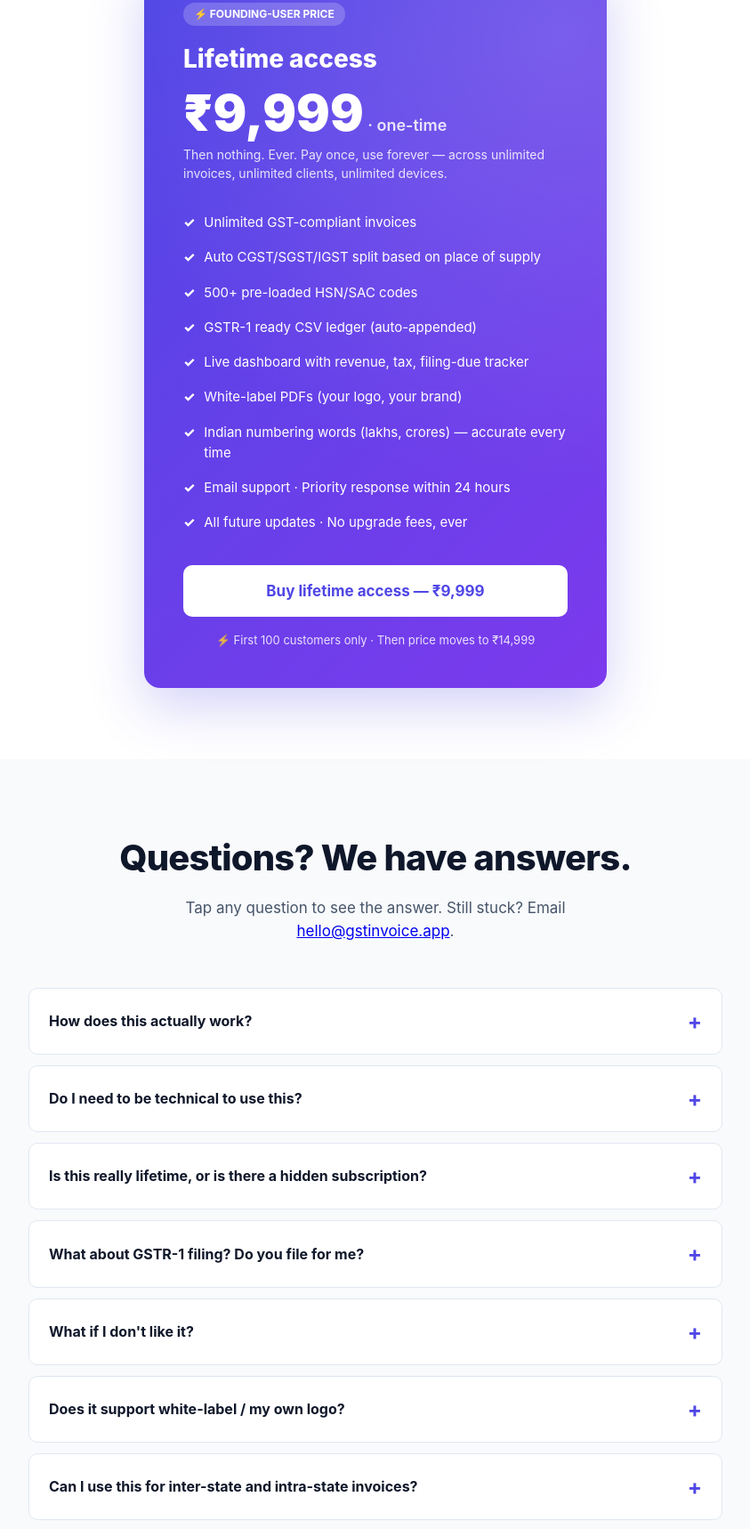
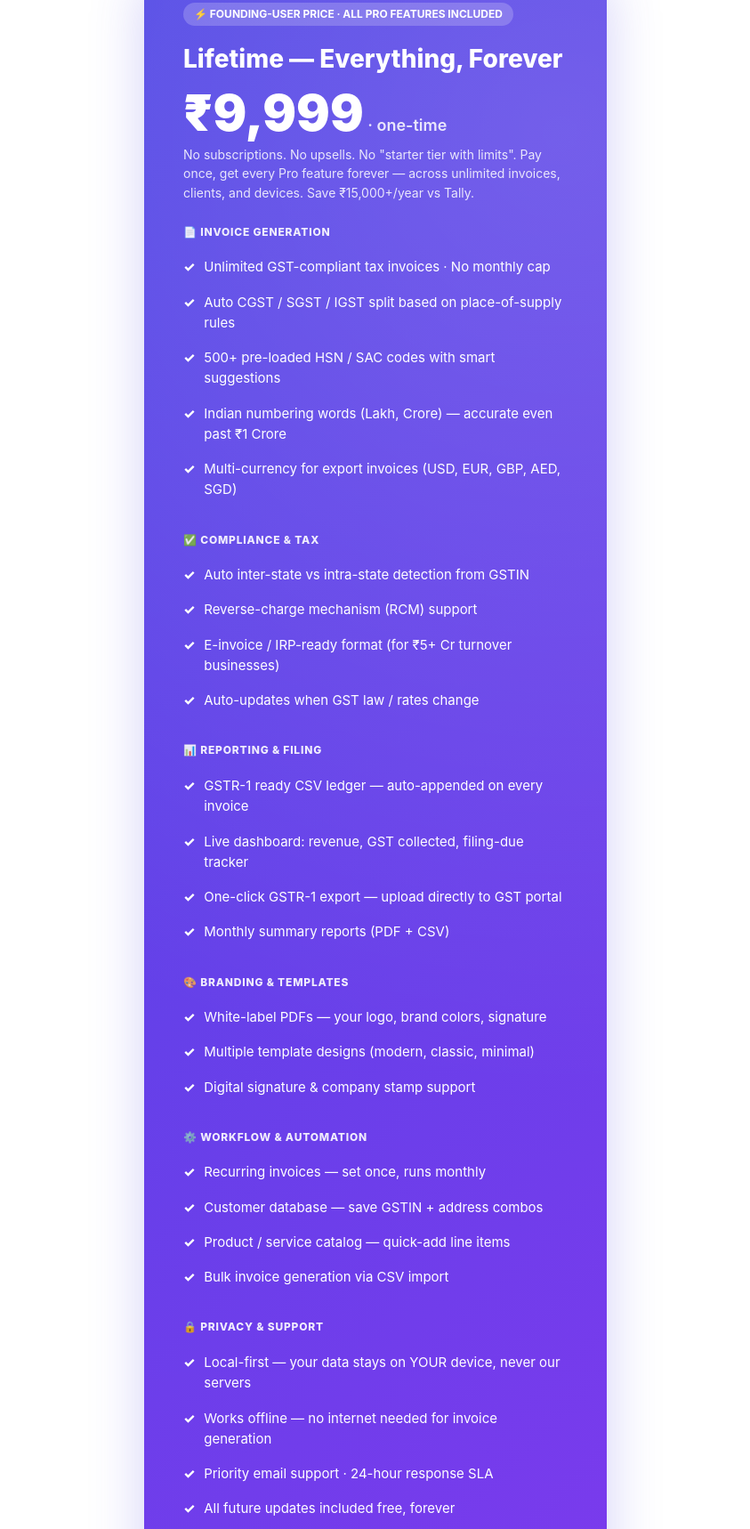
Before and after one commit to bytezbridge/gst-invoice-payment, a website: page public/index.html in a window 1280 px wide. Shown: the part 4343-6061 px from the top of the page at 89% size, without its empty margins (218-1061 px from the left). Drawn offline with Linux system fonts and the light colour scheme.

Commit message:
Add files via upload

```diff
--- a/public/index.html
+++ b/public/index.html
@@ -538,21 +538,59 @@
     </div>
 
     <div class="price-card">
-      <span class="price-tag">⚡ FOUNDING-USER PRICE</span>
-      <h3>Lifetime access</h3>
+      <span class="price-tag">⚡ FOUNDING-USER PRICE · ALL PRO FEATURES INCLUDED</span>
+      <h3>Lifetime — Everything, Forever</h3>
       <div class="price-amount">₹9,999<small> · one-time</small></div>
-      <div class="price-sub">Then nothing. Ever. Pay once, use forever — across unlimited invoices, unlimited clients, unlimited devices.</div>
+      <div class="price-sub">No subscriptions. No upsells. No "starter tier with limits". Pay once, get every Pro feature forever — across unlimited invoices, clients, and devices. Save ₹15,000+/year vs Tally.</div>
+
+      <div style="margin: 22px 0 10px; font-size: 12px; opacity: 0.9; font-weight: 800; letter-spacing: 0.8px; text-transform: uppercase;">📄 Invoice generation</div>
       <ul class="price-list">
-        <li>Unlimited GST-compliant invoices</li>
-        <li>Auto CGST/SGST/IGST split based on place of supply</li>
-        <li>500+ pre-loaded HSN/SAC codes</li>
-        <li>GSTR-1 ready CSV ledger (auto-appended)</li>
-        <li>Live dashboard with revenue, tax, filing-due tracker</li>
-        <li>White-label PDFs (your logo, your brand)</li>
-        <li>Indian numbering words (lakhs, crores) — accurate every time</li>
-        <li>Email support · Priority response within 24 hours</li>
-        <li>All future updates · No upgrade fees, ever</li>
+        <li>Unlimited GST-compliant tax invoices · No monthly cap</li>
+        <li>Auto CGST / SGST / IGST split based on place-of-supply rules</li>
+        <li>500+ pre-loaded HSN / SAC codes with smart suggestions</li>
+        <li>Indian numbering words (Lakh, Crore) — accurate even past ₹1 Crore</li>
+        <li>Multi-currency for export invoices (USD, EUR, GBP, AED, SGD)</li>
       </ul>
+
+      <div style="margin: 22px 0 10px; font-size: 12px; opacity: 0.9; font-weight: 800; letter-spacing: 0.8px; text-transform: uppercase;">✅ Compliance & tax</div>
+      <ul class="price-list">
+        <li>Auto inter-state vs intra-state detection from GSTIN</li>
+        <li>Reverse-charge mechanism (RCM) support</li>
+        <li>E-invoice / IRP-ready format (for ₹5+ Cr turnover businesses)</li>
+        <li>Auto-updates when GST law / rates change</li>
+      </ul>
+
+      <div style="margin: 22px 0 10px; font-size: 12px; opacity: 0.9; font-weight: 800; letter-spacing: 0.8px; text-transform: uppercase;">📊 Reporting & filing</div>
+      <ul class="price-list">
+        <li>GSTR-1 ready CSV ledger — auto-appended on every invoice</li>
+        <li>Live dashboard: revenue, GST collected, filing-due tracker</li>
+        <li>One-click GSTR-1 export — upload directly to GST portal</li>
+        <li>Monthly summary reports (PDF + CSV)</li>
+      </ul>
+
+      <div style="margin: 22px 0 10px; font-size: 12px; opacity: 0.9; font-weight: 800; letter-spacing: 0.8px; text-transform: uppercase;">🎨 Branding & templates</div>
+      <ul class="price-list">
+        <li>White-label PDFs — your logo, brand colors, signature</li>
+        <li>Multiple template designs (modern, classic, minimal)</li>
+        <li>Digital signature & company stamp support</li>
+      </ul>
+
+      <div style="margin: 22px 0 10px; font-size: 12px; opacity: 0.9; font-weight: 800; letter-spacing: 0.8px; text-transform: uppercase;">⚙️ Workflow & automation</div>
+      <ul class="price-list">
+        <li>Recurring invoices — set once, runs monthly</li>
+        <li>Customer database — save GSTIN + address combos</li>
+        <li>Product / service catalog — quick-add line items</li>
+        <li>Bulk invoice generation via CSV import</li>
+      </ul>
+
+      <div style="margin: 22px 0 10px; font-size: 12px; opacity: 0.9; font-weight: 800; letter-spacing: 0.8px; text-transform: uppercase;">🔒 Privacy & support</div>
+      <ul class="price-list">
+        <li>Local-first — your data stays on YOUR device, never our servers</li>
+        <li>Works offline — no internet needed for invoice generation</li>
+        <li>Priority email support · 24-hour response SLA</li>
+        <li>All future updates included free, forever</li>
+      </ul>
+
       <a href="/checkout.html" class="btn">Buy lifetime access — ₹9,999</a>
       <div class="scarcity">⚡ First 100 customers only · Then price moves to ₹14,999</div>
     </div>
@@ -627,7 +665,7 @@
     <div class="row">
       <div>
         <div class="brand">⚡ GST Invoice Generator</div>
-        <div class="brand-tag">Built solo in Chennai 🇮🇳 — for Indian freelancers, agencies, and CAs.</div>
+        <div class="brand-tag">A product by <a href="https://bytezbridge.com" target="_blank" rel="noopener" style="color:#fff; font-weight:700; text-decoration:underline;">ByteZBridge</a> — building productivity tools for Indian businesses from Chennai 🇮🇳</div>
       </div>
       <div class="links">
         <a href="/checkout.html">Buy now</a>
@@ -636,12 +674,13 @@
         <a href="/terms.html">Terms</a>
         <a href="/privacy.html">Privacy</a>
         <a href="/refund.html">Refund</a>
-        <a href="mailto:hello@gstinvoice.app">Email us</a>
+        <a href="mailto:hello@gstinvoice.app">Contact</a>
+        <a href="https://bytezbridge.com" target="_blank" rel="noopener">bytezbridge.com</a>
       </div>
     </div>
     <div class="bottom">
-      © 2026 GST Invoice Generator · Made with ☕ in Chennai by <a href="mailto:hello@gstinvoice.app">Bala</a>.
-      Plugin works with Claude — built and maintained independently. Not affiliated with Anthropic.
+      © 2026 ByteZBridge · GST Invoice Generator is a product of <a href="https://bytezbridge.com" target="_blank" rel="noopener">ByteZBridge</a> · Visit us at <a href="https://bytezbridge.com" target="_blank" rel="noopener">bytezbridge.com</a><br/>
+      Plugin works with Claude — built and maintained by ByteZBridge independently. Not affiliated with Anthropic.
     </div>
   </div>
 </footer>
```
Also changed, not shown: public/privacy.html (+7 -2 lines), public/refund.html (+1 -1 lines), public/terms.html (+4 -2 lines).
